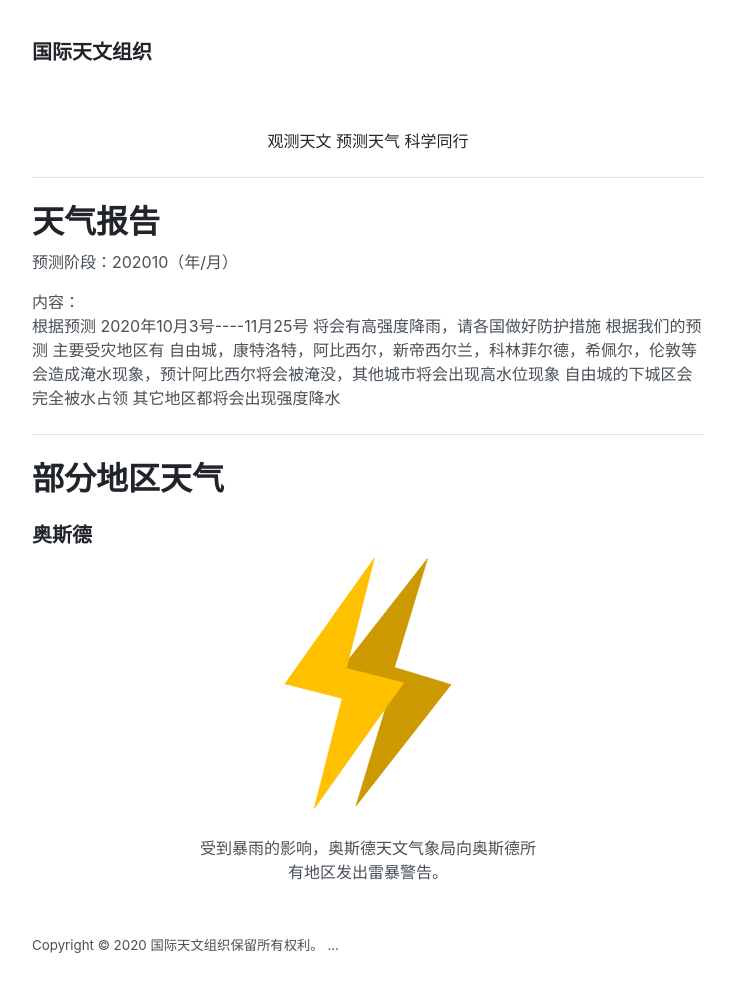
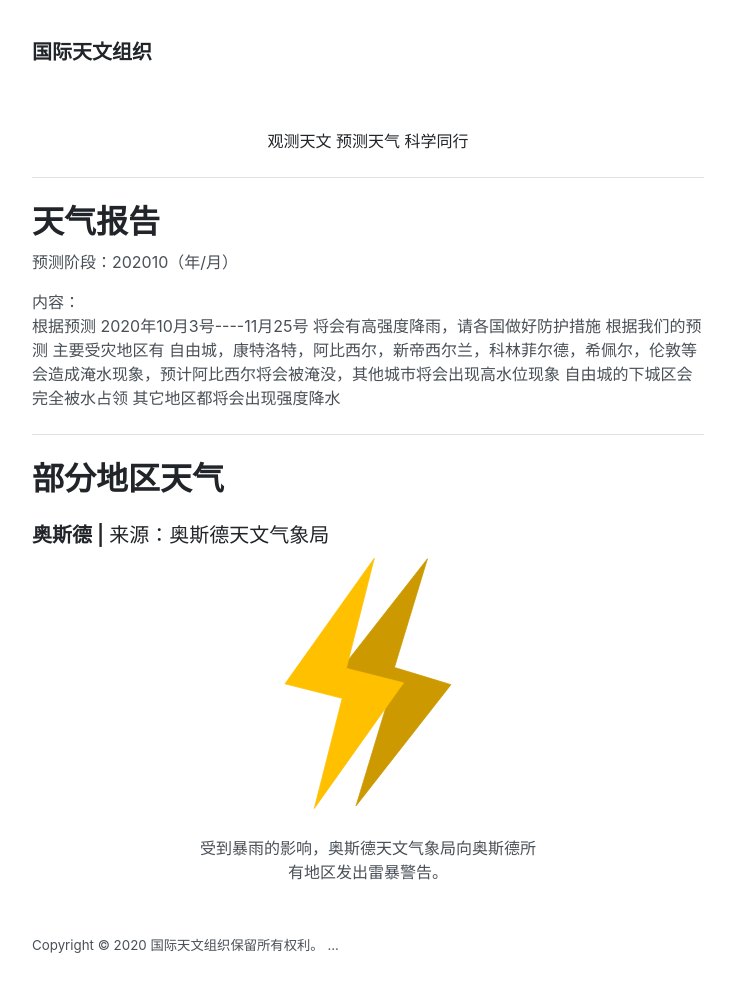
Before and after one commit to vunconf/vunconf.github.io, a Jekyll site: the page built from iao/index.html, in a window 1280 px wide. Shown: the whole page, without its empty margins (272-1007 px from the left). Built offline with Jekyll 4.4.1, drawn with Linux system fonts in a browser that asks for light colours.

Commit message:
Update index.html

```diff
--- a/iao/index.html
+++ b/iao/index.html
@@ -11,7 +11,7 @@ title: 主页
 {% endfor %}
 <hr>
 <h1>部分地区天气</h1>
-<h3>奥斯德</h3>
+<h3>奥斯德 | <span style="font-weight: 400">来源：奥斯德天文气象局</span></h3>
 <div>
   <img src="/assets/ThunderStormWarning_OSD.svg" style="width: 25%;margin: 0px auto; margin-bottom: 25px">
   <p style="width: 50%;text-align: center; margin: 0px auto">受到暴雨的影响，奥斯德天文气象局向奥斯德所有地区发出雷暴警告。</p>
```
